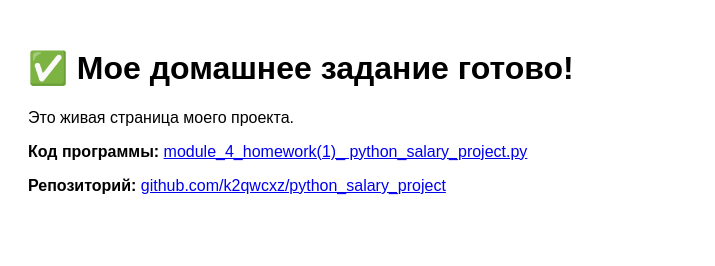
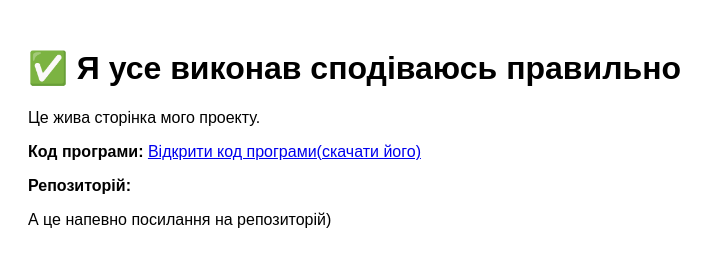
Before and after one commit to k2qwcxz/python_salary_project, a plain HTML site: page index.html in a window 1280 px wide. Shown: the whole page, without its empty margins (0-715 px from the left). Drawn offline with Linux system fonts and the light colour scheme.

Commit message:
Update title and content in index.html

```diff
--- a/index.html
+++ b/index.html
@@ -1,12 +1,12 @@
 <!DOCTYPE html>
 <html>
 <head>
-    <title>Мое ДЗ по Python</title>
+    <title>Моє домашнє завдання</title>
 </head>
 <body style="font-family: Arial; padding: 20px;">
-    <h1>✅ Мое домашнее задание готово!</h1>
-    <p>Это живая страница моего проекта.</p>
-    <p><strong>Код программы:</strong> <a href="module_4_homework(1)_ python_salary_project.py">module_4_homework(1)_ python_salary_project.py</a></p>
-    <p><strong>Репозиторий:</strong> <a href="https://github.com//k2qwcxz/python_salary_project">github.com/k2qwcxz/python_salary_project</a></p>
+    <h1>✅ Я усе виконав сподіваюсь правильно</h1>
+    <p>Це жива сторінка мого проекту.</p>
+    <p><strong>Код програми:</strong> <a href="module_4_homework(1)_ python_salary_project.py">Відкрити код програми(скачати його)</a></p>
+    <p><strong>Репозиторій:</strong> <a href="https://github.com//k2qwcxz/python_salary_project"></a></p>А це напевно посилання на репозиторій)
 </body>
 </html>
```
